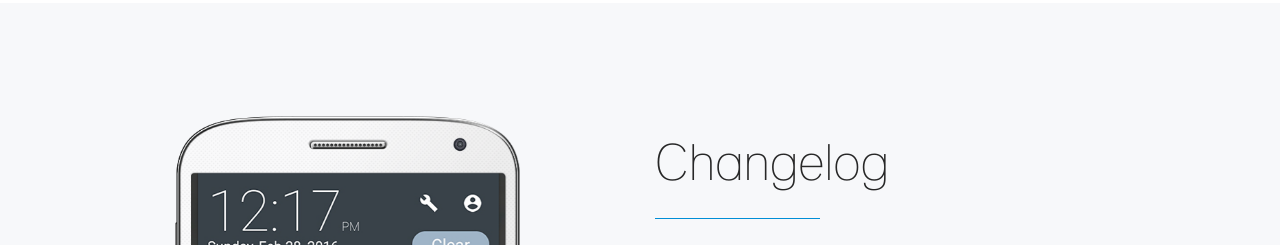
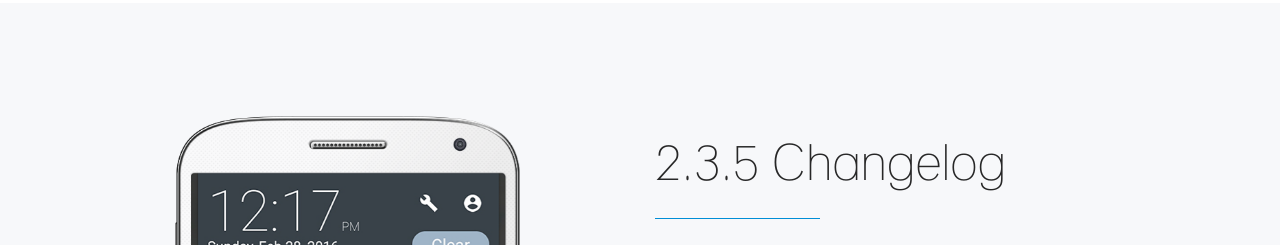
Before and after one commit to danieljohngomez/aufmsb, a plain HTML site: page index.html in a window 1280 px wide. Shown: the part 1820-2065 px from the top of the page. Drawn offline with nearby package versions, Linux system fonts and the light colour scheme; files whose address does not match are found by name.

Commit message:
favicons

```diff
--- a/index.html
+++ b/index.html
@@ -17,7 +17,7 @@
 <!-- =========================
       FAV AND TOUCH ICONS
 ============================== -->
-<link rel="icon" href="images/favicon.ico">
+<link rel="icon" href="images/favicon.png">
 <link rel="apple-touch-icon" href="images/apple-touch-icon.png">
 <link rel="apple-touch-icon" sizes="72x72" href="images/apple-touch-icon-72x72.png">
 <link rel="apple-touch-icon" sizes="114x114" href="images/apple-touch-icon-114x114.png">
@@ -365,7 +365,7 @@
 		<div class="col-md-6 left-align wow fadeInLeft animated" data-wow-offset="10" data-wow-duration="1.5s">
 
 			<!-- SECTION TITLE -->
-			<h2 class="dark-text">Changelog</h2>
+			<h2 class="dark-text">2.3.5 Changelog</h2>
 
 			<div class="colored-line-left">
 			</div>
```
Also changed, not shown: images/apple-touch-icon-72x72.png, images/apple-touch-icon.png, images/favicon.ico (deleted), images/favicon.png (added).
